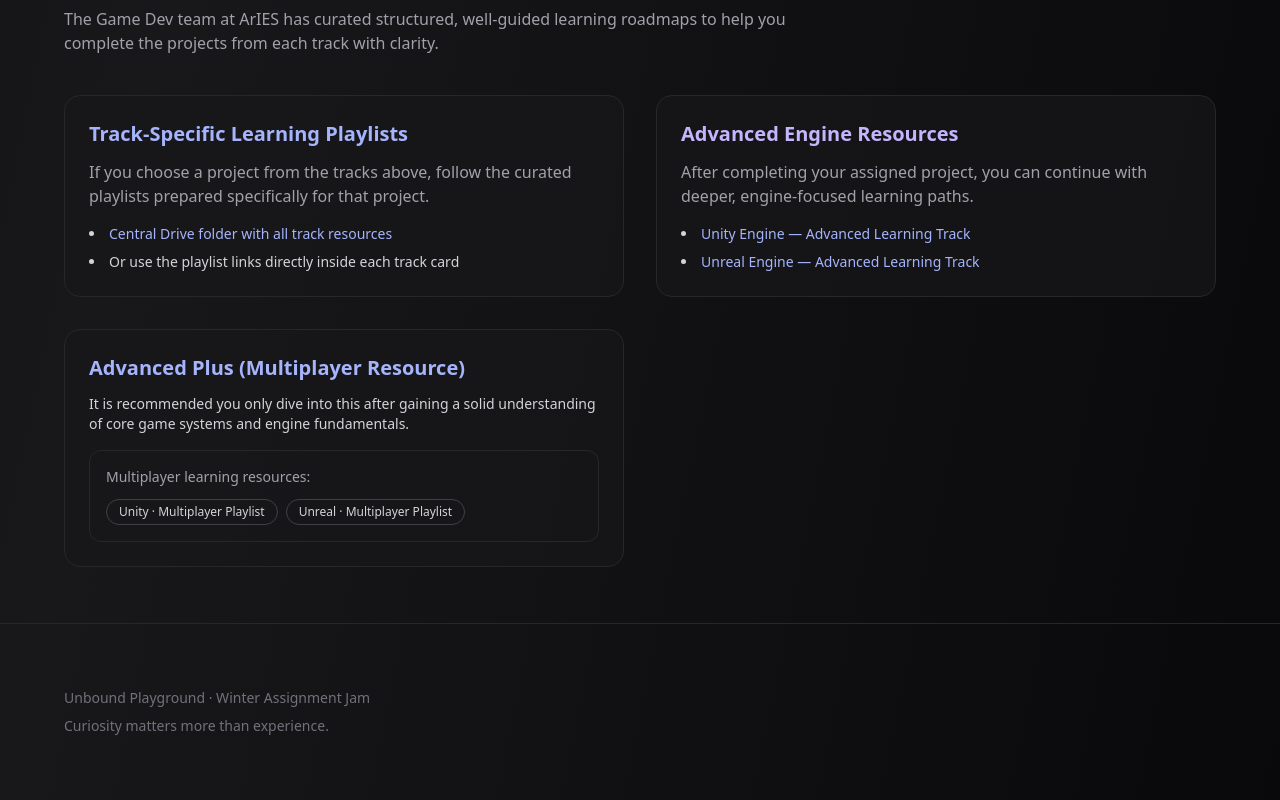
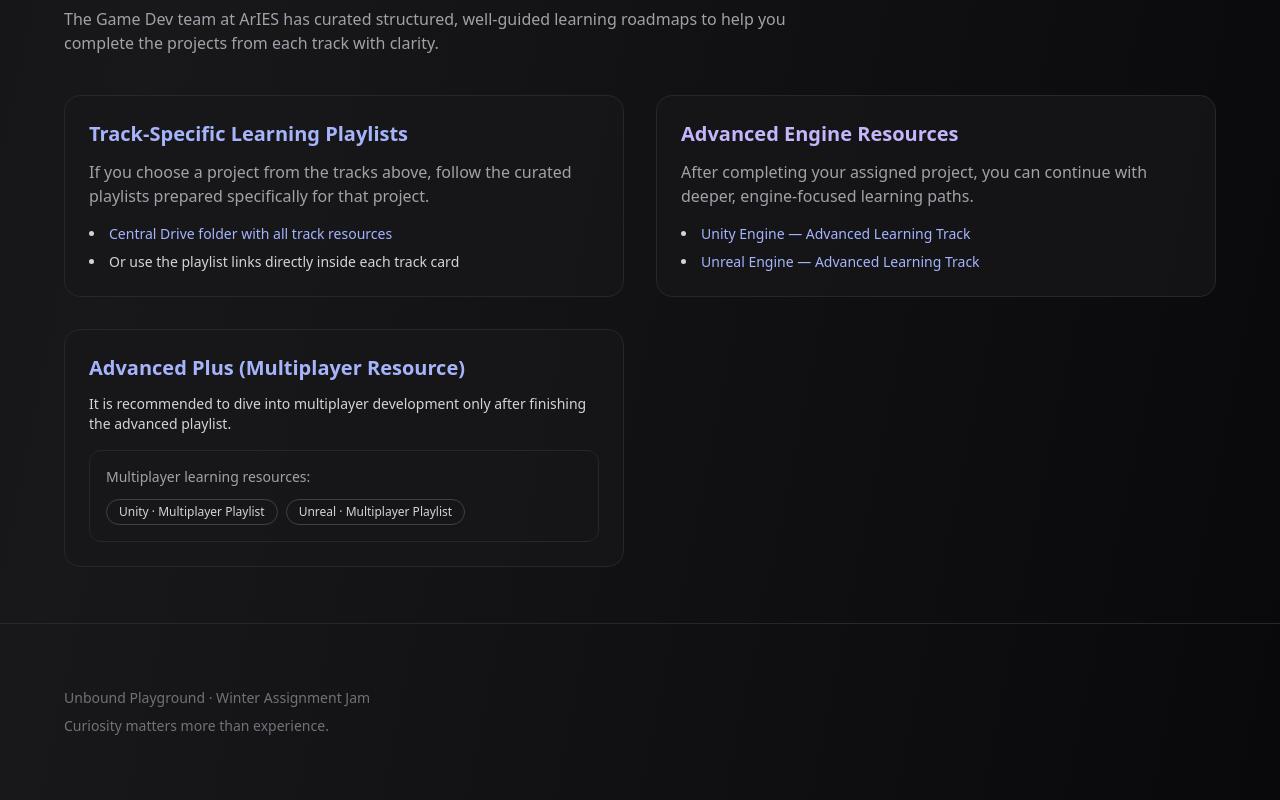
Before and after one commit to th-efool/ArIES-winter-recrtuiment-task-website, a Next.js app: page / in a window 1280 px wide. Shown: the part 5514-6314 px from the top of the page. Built offline with nearby package versions, Linux system fonts and the light colour scheme.

Commit message:
Update recommendation for multiplayer development

```diff
--- a/app/page.tsx
+++ b/app/page.tsx
@@ -630,8 +630,7 @@ export default function UnboundPlayground() {
             </h4>
 
             <p className="text-sm text-zinc-300 mb-4">
-              It is recommended you only dive into this after gaining a solid
-              understanding of core game systems and engine fundamentals.
+              It is recommended to dive into multiplayer development only after finishing the advanced playlist.
             </p>
 
 
```
